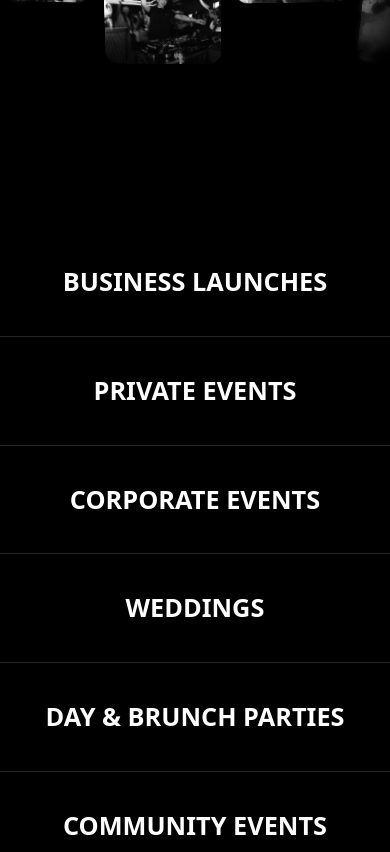
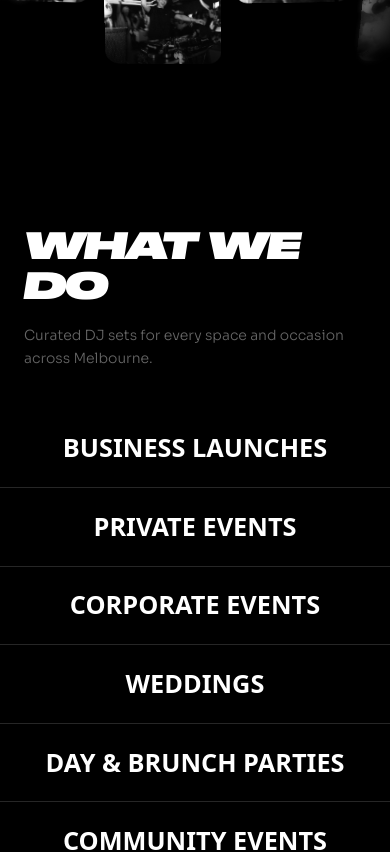
Before and after one commit to desgnmate/spnhaus, a Next.js app: page / in a window 390 px wide. Shown: the part 2400-3252 px from the top of the page. Built offline with nearby package versions, Linux system fonts and the light colour scheme.

Commit message:
feat: add What We Do title and subheadline to FlowingMenu section

```diff
--- a/src/app/page.tsx
+++ b/src/app/page.tsx
@@ -57,7 +57,15 @@ export default function Home() {
                     segments={45}
                 />
             </section>
-            <section className="relative w-full h-screen bg-black py-24 md:py-40">
+            <section className="relative w-full h-screen bg-black py-24 md:py-40 flex flex-col justify-center">
+                <div className="px-6 md:px-12 mb-10 md:mb-16">
+                    <h2 className="font-druk text-4xl md:text-6xl uppercase tracking-tight text-white mb-4">
+                        WHAT WE DO
+                    </h2>
+                    <p className="text-white/40 text-sm md:text-base font-light font-sora max-w-xl leading-relaxed">
+                        Curated DJ sets for every space and occasion across Melbourne.
+                    </p>
+                </div>
                 <FlowingMenu
                     items={serviceItems}
                     textColor="#ffffff"
```
